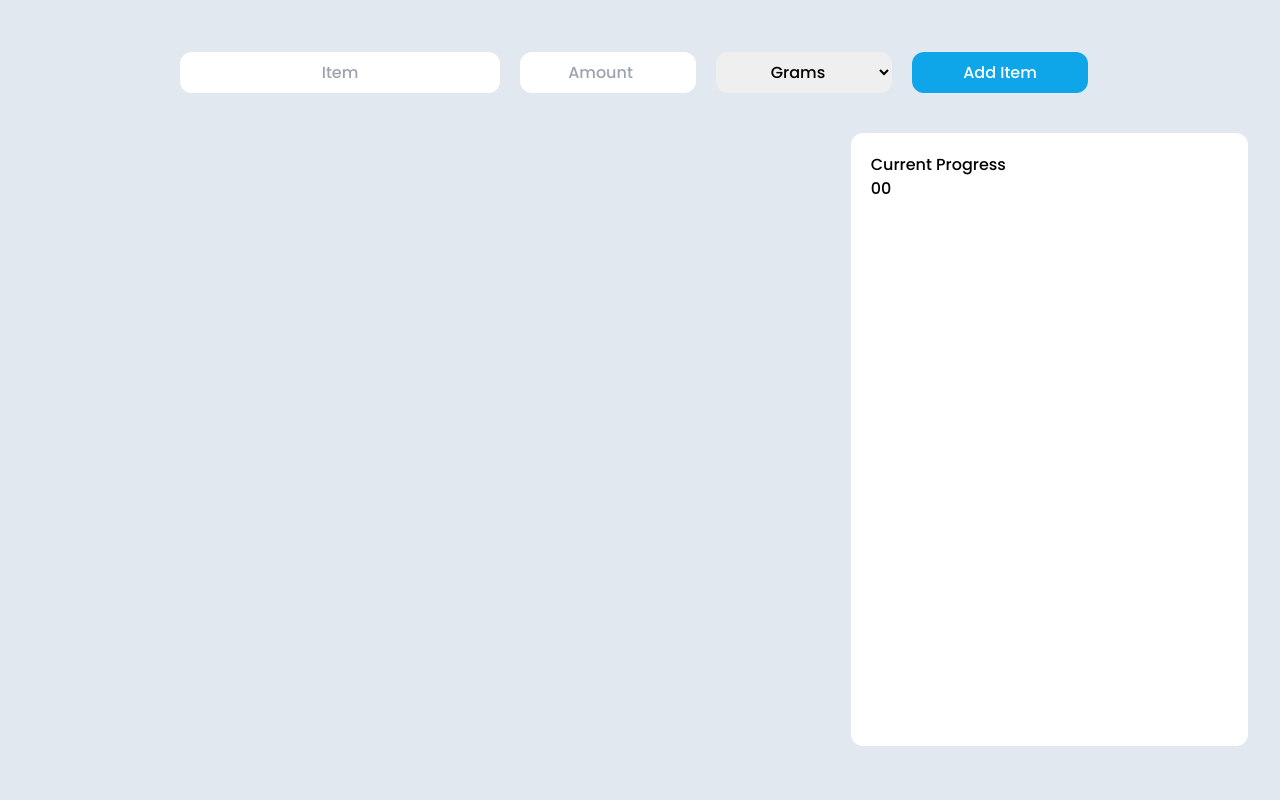
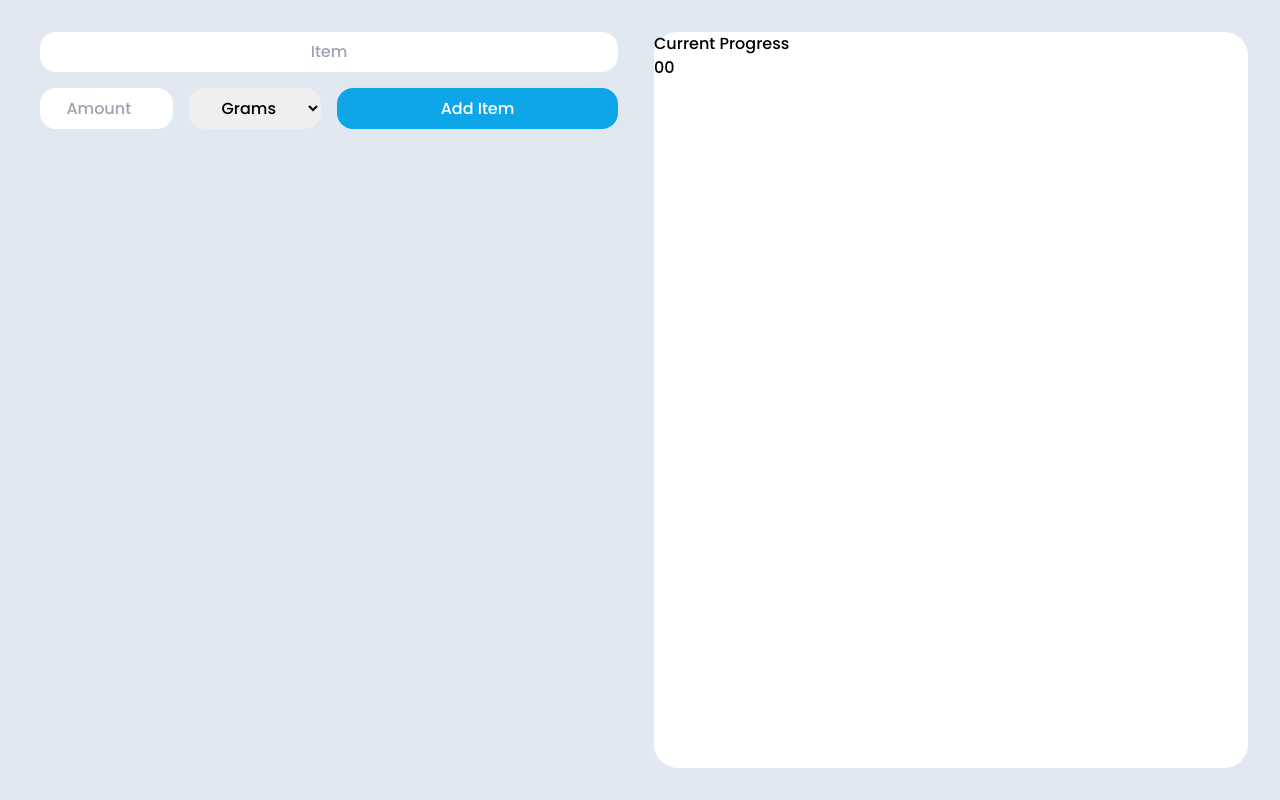
Before and after one commit to DylanHearn1/MacroStats, a React (Vite) app: page / in a window 1280 px wide. Built offline with nearby package versions, Linux system fonts and the light colour scheme; no server answers.

Commit message:
refactor: add item interfaces, and is now function

```diff
--- a/src/App.tsx
+++ b/src/App.tsx
@@ -1,16 +1,11 @@
 import './App.scss';
-import { useEffect, useState } from 'react';
+import { useState } from 'react';
 import MainSection from './Components/Main/MainContent';
 import ProgressUpdate from './Components/UpdateBars/Progress';
 import AddItem from './Components/AddItem';
 // import Nav from './Components/NavBar/Nav';
 
-export interface Data {
-  data: Array<DataProps>;
-  removeItem: (key: string) => void;
-}
-
-export interface DataProps {
+export interface Macros {
   name: string;
   serving_size_g: number;
   calories: number;
@@ -20,11 +15,17 @@ export interface DataProps {
   id: string;
 }
 
+export interface SearchParams {
+  unit: string;
+  weight: string;
+  item: string;
+}
+
 function App() {
-  const [data, setData] = useState<DataProps[]>([]);
-  const [searchQuery, setSearchQuery] = useState('');
+  const [data, setData] = useState<Macros[]>([]);
 
-  const URL = `https://api.calorieninjas.com/v1/nutrition?query=${searchQuery}`;
+  async function retreiveSearch({ weight, unit, item }: SearchParams) {
+    const URL = `https://api.calorieninjas.com/v1/nutrition?query=${weight} ${unit} ${item}`;
     const options = {
       method: 'GET',
       headers: {
@@ -32,12 +33,6 @@ function App() {
       },
     };
 
-  const randomKey = () => {
-    return Math.random().toString(36).slice(2, 8);
-  };
-
-  useEffect(() => {
-    async function getResults() {
     try {
       const responce = await fetch(URL, options);
       const results = await responce.json();
@@ -52,34 +47,30 @@ function App() {
       console.log(error + 'error on the server');
     }
   }
-    getResults();
-  }, [searchQuery]);
+
+  const randomKey = () => {
+    return Math.random().toString(36).slice(2, 8);
+  };
 
   const removeItem = (id: string) => {
     const filteredData = data.filter((item) => item.id !== id);
     setData(filteredData);
   };
 
-  const takeQuery = (amount: string, value: string, search: string) => {
-    setSearchQuery(`${amount} ${value} ${search}`);
-  };
-
   return (
     <>
-      <div className="md:h-screen bg-slate-200 p-8">
-        <div className="flex justify-center my-5">
-          <AddItem onSubmit={takeQuery} />
-        </div>
-        <div className="grid grid-cols-1 lg:grid-cols-3 gap-3 h-5/6">
-          <section className="col-span-2 overflow-auto">
+      <div className="md:h-screen bg-slate-200 sm:p-8 md:grid grid-cols-2 gap-7">
+        <div className="flex flex-col overflow-auto px-2">
+          <AddItem onSubmit={retreiveSearch} />
+          <section className="col-span-2">
             {data.length > 0 && (
-              <MainSection data={data} removeItem={removeItem} />
+              <MainSection Items={data} removeItem={removeItem} />
             )}
           </section>
-          <section className="bg-white rounded-xl p-5">
-            <ProgressUpdate data={data} removeItem={removeItem} />
+        </div>
+        <section className="bg-white rounded-3xl">
+          <ProgressUpdate data={data} />
         </section>
-        </div>
       </div>
     </>
   );
--- a/src/Components/AddItem.tsx
+++ b/src/Components/AddItem.tsx
@@ -1,29 +1,32 @@
 import { useState } from 'react';
+import { SearchParams } from '../App';
 
-interface Search {
-  onSubmit: (item: string, weight: string, value: string) => void;
+export interface Search {
+  onSubmit: (params: SearchParams) => void;
 }
 
-const AddItem: React.FC<Search> = ({ onSubmit }) => {
+const AddItem = ({ onSubmit }: Search) => {
   const [search, setSearch] = useState('');
   const [amount, setAmount] = useState('');
   const [weightValue, setWeightValue] = useState('grams');
 
   const handleSubmit = () => {
-    onSubmit(amount, weightValue, search);
+    onSubmit({ weight: amount, unit: weightValue, item: search });
+    setSearch('');
+    setAmount('');
   };
 
   return (
-    <div className="flex flex-col md:flex-row mb-5">
+    <div className="flex flex-col md:grid md:grid-cols-4 mb-5 gap-4">
       <input
-        className="p-2 rounded-xl w-44 md:w-80 sm:mr-5 mb-3 lg:mb-0 text-center"
+        className="p-2 rounded-2xl mb-3 lg:mb-0 text-center col-span-4 bg-white-200 outline-none"
         type="text"
         placeholder="Item"
         onChange={(e) => setSearch(e.target.value)}
         value={search}
       />
       <input
-        className="p-2 rounded-xl w-44 sm:mr-5 mb-3 lg:mb-0 text-center"
+        className="p-2 rounded-2xl  mb-3 lg:mb-0 text-center"
         type="number"
         placeholder="Amount"
         value={amount}
@@ -31,7 +34,7 @@ const AddItem: React.FC<Search> = ({ onSubmit }) => {
       />
       <select
         name=""
-        className="p-2 rounded-xl w-44 sm:mr-5 mb-3 lg:mb-0 text-center"
+        className="p-2 rounded-2xl mb-3 lg:mb-0 text-center"
         onChange={(e) => setWeightValue(e.target.value)}
       >
         <option value="grams">Grams</option>
@@ -40,7 +43,7 @@ const AddItem: React.FC<Search> = ({ onSubmit }) => {
       </select>
       <button
         onClick={handleSubmit}
-        className="bg-sky-500 rounded-xl w-44 text-white p-2 sm:mr-3 mb-5 lg:mb-0"
+        className="bg-sky-500 rounded-2xl text-white p-2 mb-5 lg:mb-0 col-span-2 hover:bg-sky-400"
       >
         Add Item
       </button>
--- a/src/Components/Main/MainContent.tsx
+++ b/src/Components/Main/MainContent.tsx
@@ -1,37 +1,32 @@
-import { Data } from '../../App';
+import { Macros } from '../../App';
 
-const MainSection: React.FC<Data> = ({ data, removeItem }) => {
+interface FoodItems {
+  Items: Array<Macros>;
+  removeItem: (id: string) => void;
+}
+
+const MainSection = ({ Items, removeItem }: FoodItems) => {
   return (
     <div className="flex flex-col-reverse">
-      {data.length &&
-        data.map((item) => (
+      {Items.length &&
+        Items.map((item) => (
           <div
             key={item.id}
-            className="md:grid md:grid-cols-7 p-3 bg-white rounded-xl md:rounded-xl my-2 text-center"
+            className="md:grid md:grid-cols-7 p-3 py-5 bg-white rounded-xl md:rounded-xl my-2 items-center text-center"
           >
-            <p className="font-bold">
+            <p className="font-bold text-xl">
               {item.name[0].toUpperCase() +
                 item.name.slice(1, item.name.length)}
             </p>
-            <p className="opacity-70">
-              <strong>{item.serving_size_g}g</strong>
-            </p>
-            <p className="opacity-70">
-              <strong>{item.calories}</strong> Kcal
-            </p>
-            <p className="opacity-70">
-              <strong>{item.protein_g}g</strong> Pro
-            </p>
-            <p className="opacity-70">
-              <strong>{item.fat_total_g}g</strong> Fat
-            </p>
-            <p className="opacity-70">
-              <strong>{item.carbohydrates_total_g}g</strong> Car
-            </p>
+            <p className="opacity-70">{item.serving_size_g}g</p>
+            <p className="opacity-70">{item.calories} Kcal</p>
+            <p className="opacity-70">{item.protein_g}g Pro</p>
+            <p className="opacity-70">{item.fat_total_g}g Fat</p>
+            <p className="opacity-70">{item.carbohydrates_total_g}g Car</p>
             <div>
               <button
                 onClick={() => removeItem(item.id)}
-                className="bg-red-500 text-white rounded-lg font-bold w-full"
+                className="bg-red-500 text-white rounded-lg font-bold px-3 py-1 hover:bg-red-400"
               >
                 X
               </button>
--- a/src/Components/UpdateBars/Progress.tsx
+++ b/src/Components/UpdateBars/Progress.tsx
@@ -6,8 +6,12 @@ const ProgressUpdate: React.FC<Data> = ({ data }) => {
   }, 0);
 
   const proteinSum = data.reduce((acc, cur) => {
-    return acc + cur.protein_g;
+    return Math.floor(acc + cur.protein_g);
   }, 0);
+
+  data.map((macro) => {
+    return macro;
+  });
 
   return (
     <div>
```
Lines whose indentation alone changed are shown as unchanged.
